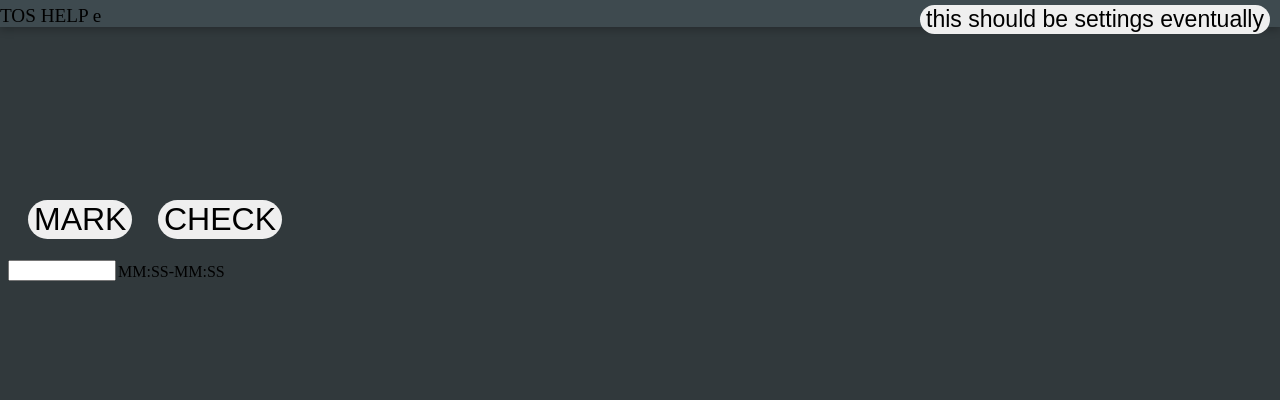
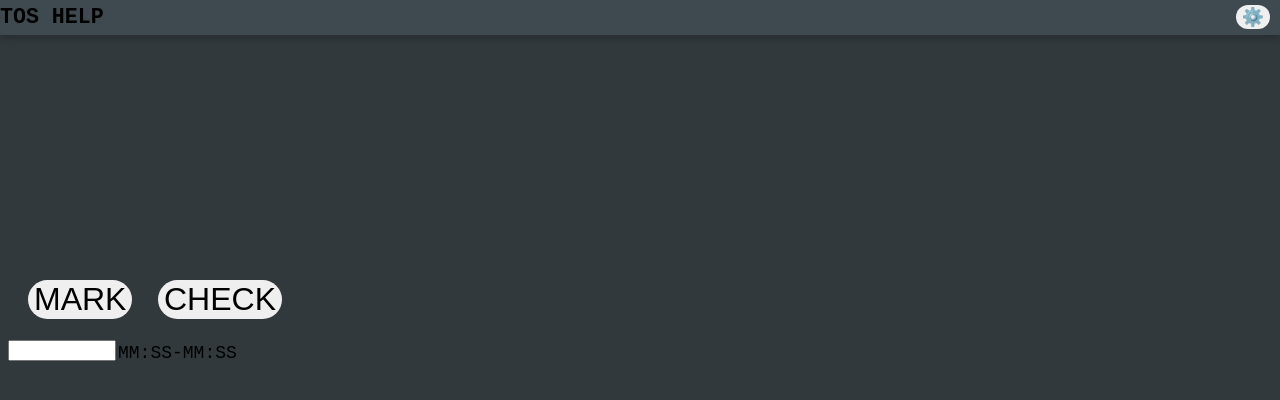
Before and after one commit to BlakeSharp/TOS-CE, a browser extension: page index.html in a window 1280 px wide. Drawn offline with Linux system fonts and the light colour scheme.

Commit message:
styling changes

```diff
--- a/index.html
+++ b/index.html
@@ -8,13 +8,13 @@
     <title>Testing</title>
 </head>
 <body >
-    <div id="mhead" style="height: auto;">
-        <label>TOS HELP</label>
-       e<button id="buttonhead" style="font-size: larger;">this should be settings eventually</button>
+    <div id="mhead" style="height: 30px;">
+        <label style="font-weight: bold;">TOS HELP</label>
+       <button id="buttonhead" style="font-size: large;">⚙️</button>
     </div>
     <div>
     </div>
-    <div style="top:25%">
+    <div style="top:35%">
         <button style="width: max-content;left:20px">MARK</button>
         <button style="width: max-content;left:150px">CHECK</button>
         <input type="text" name="Start " id="startid" style="position:absolute;top:60px;width:100px;">
--- a/style.css
+++ b/style.css
@@ -2,6 +2,8 @@ body{
     background-color: rgb(49, 57, 60);
     width: 300px;
     height: 100px ;
+    font-family: 'Courier New', Courier, monospace;
+    font-size: large;
 }
 div{
     position: absolute;
```
